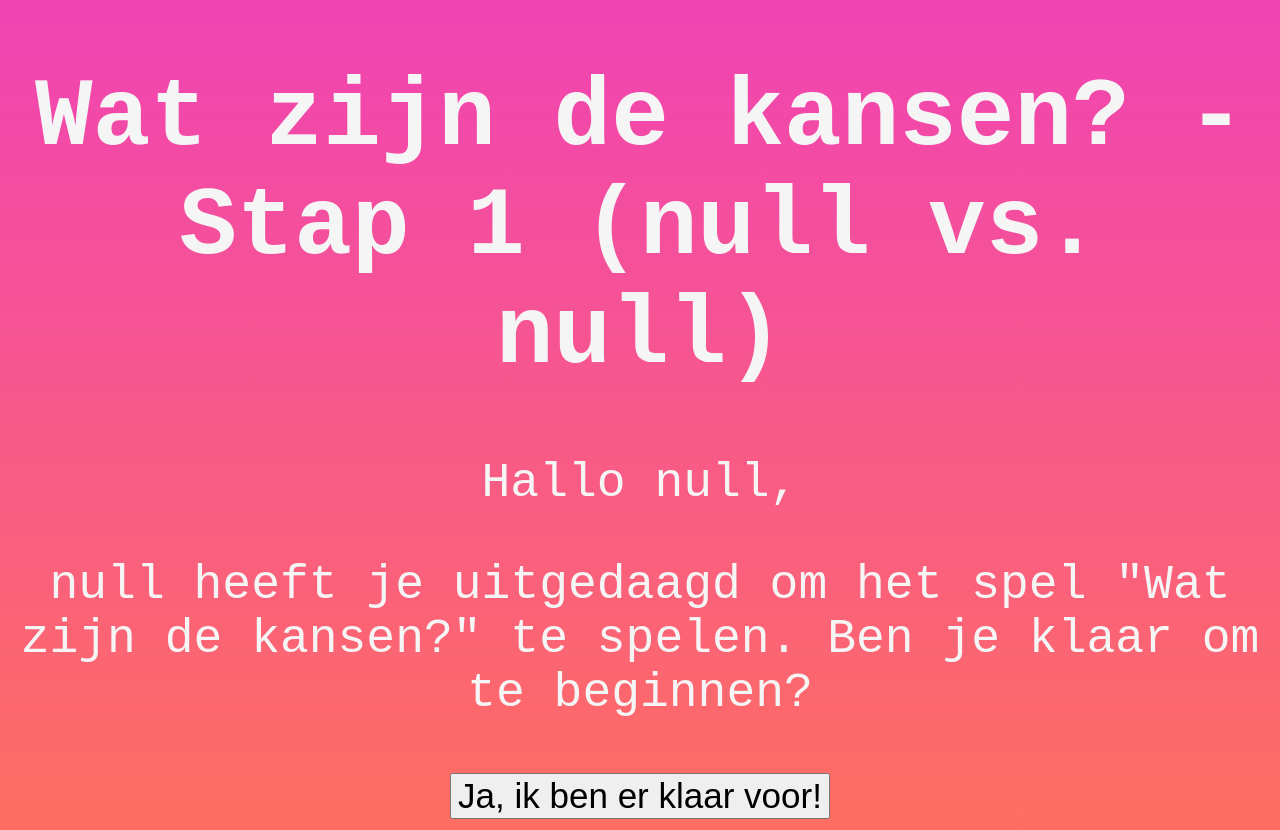
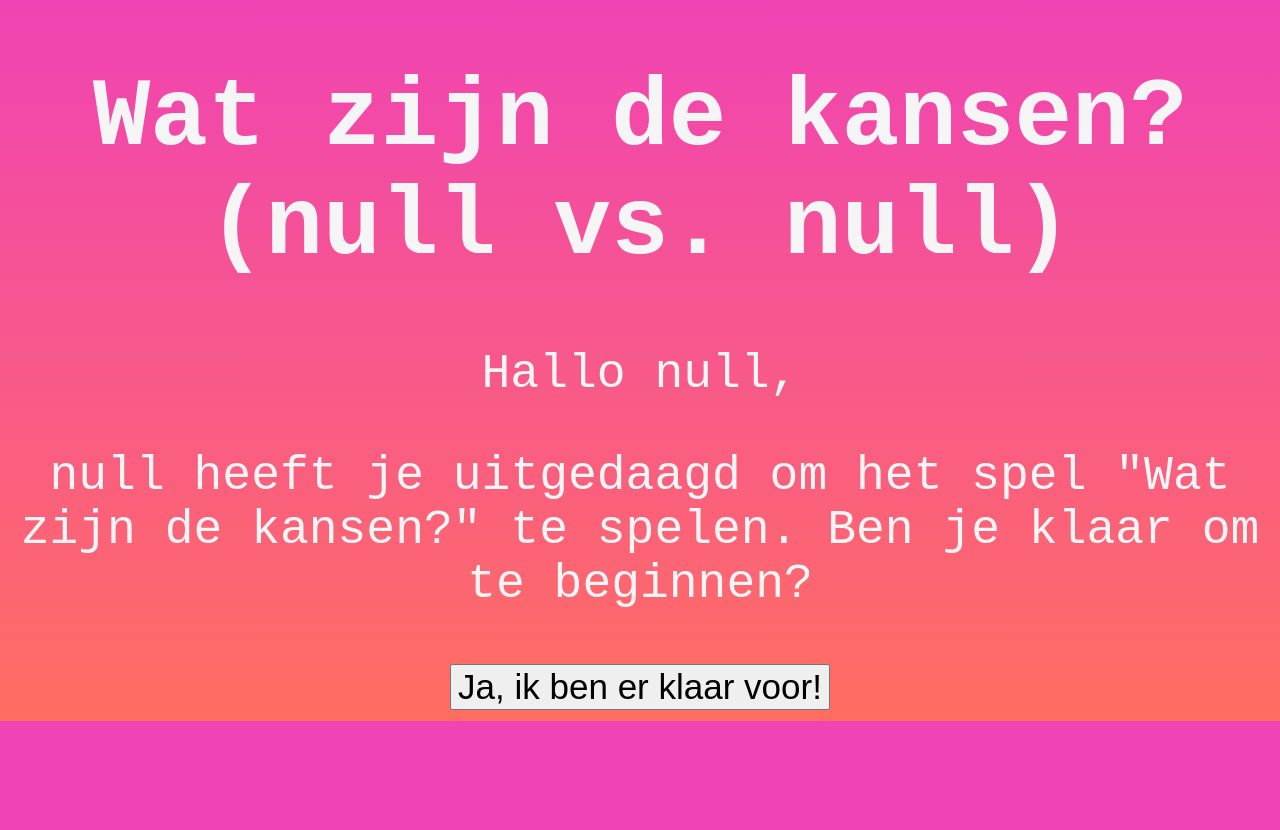
Before and after one commit to bmvandevelde/watzijndekansen, a plain HTML site: page game.html in a window 1280 px wide. After the commit the page ends 800 px from the top, so only its background shows below. Drawn offline with Linux system fonts and the light colour scheme.

Commit message:
Update game.html

```diff
--- a/game.html
+++ b/game.html
@@ -8,14 +8,14 @@
 </head>
 <body>
   <div class="container">
-    <h1>Wat zijn de kansen? - Stap 1</h1>
+    <h1>Wat zijn de kansen?</h1>
     <script>
       var urlParams = new URLSearchParams(window.location.search);
       var challengerName = urlParams.get('challenger');
       var victimName = urlParams.get('victim');
       document.write("<p>Hallo " + victimName + ",</p>");
       document.write("<p>" + challengerName + " heeft je uitgedaagd om het spel &quot;Wat zijn de kansen?&quot; te spelen. Ben je klaar om te beginnen?</p>");
-      document.querySelector('h1').textContent = `Wat zijn de kansen? - Stap 1 (${challengerName} vs. ${victimName})`;
+      document.querySelector('h1').textContent = `Wat zijn de kansen? (${challengerName} vs. ${victimName})`;
     </script>
     <form>
       <input type="submit" value="Ja, ik ben er klaar voor!">
```
